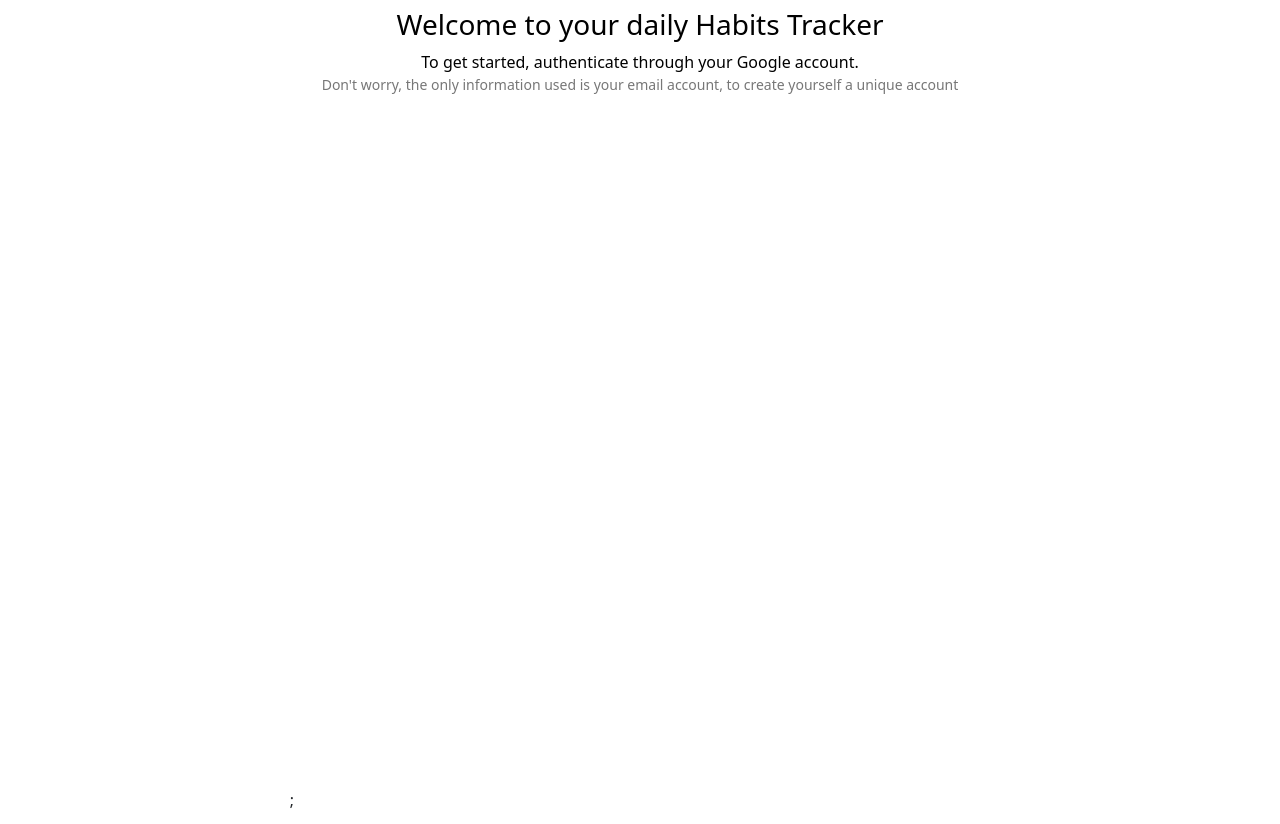
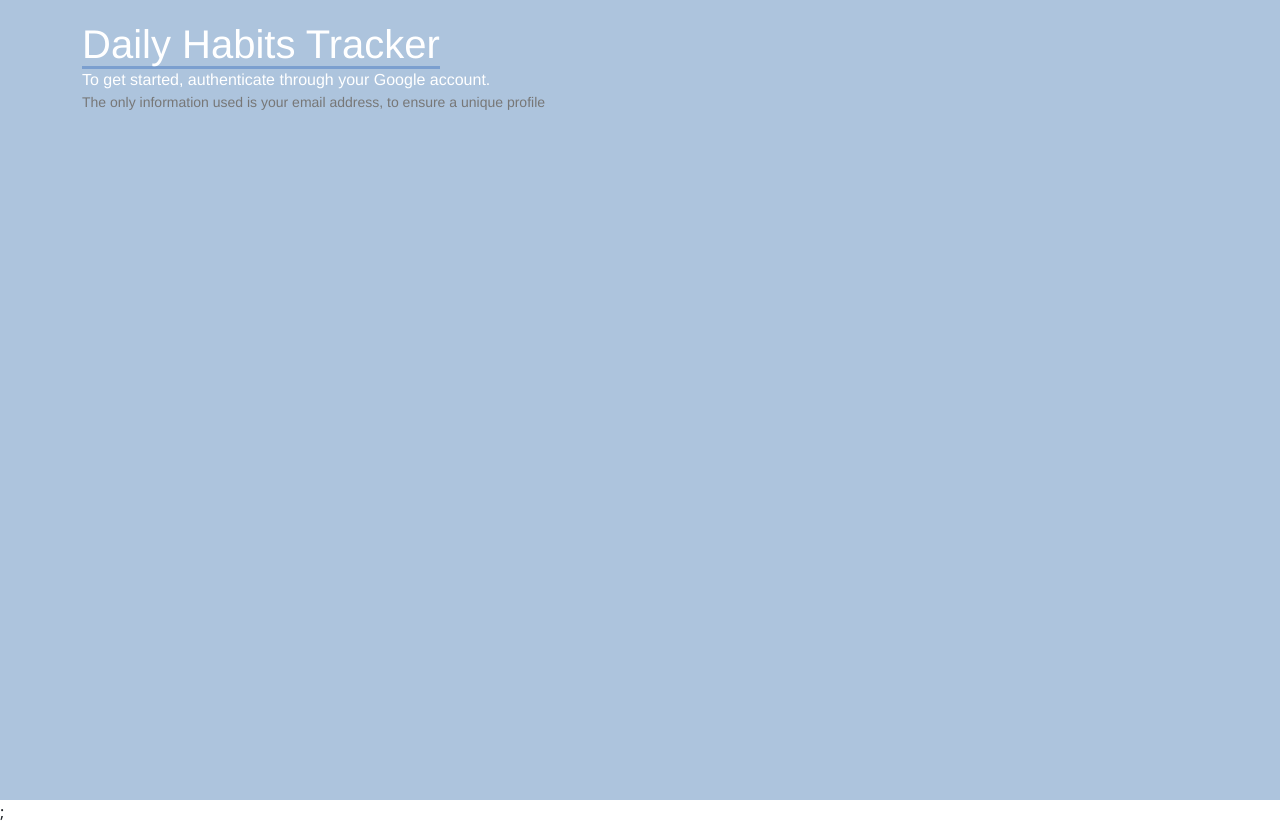
Before and after one commit to HarunFeraidon/habits-tracker, a React (Create React App) app in the folder frontend/: page / in a window 1280 px wide. Built offline with nearby package versions, Linux system fonts and the light colour scheme.

Commit message:
finished styling

```diff
--- a/frontend/src/App.css
+++ b/frontend/src/App.css
@@ -1,16 +1,17 @@
 .App {
-  background-color: white;
+  background-color: #ADC4DD;
+  font-family: Helvetica;
   min-height: 100vh;
-  color: black;
+  color: white;
   padding:20px;
 }
 
-body {
+/* body {
   display: flex;
   justify-content: center;
   align-items: center;
   height: 100vh;
-}
+} */
 
 .container {
   margin-bottom: 10px;
@@ -24,3 +25,13 @@ body {
 .welcome {
   margin-bottom: 0; /* Remove margin-bottom */
 }
+
+h1 {
+  display: inline;
+  border-bottom: 3px solid #7B9FCF;
+}
+
+.primary-button {
+  background-color: #4c76ad !important;
+  margin: 2px;
+}
--- a/frontend/src/App.js
+++ b/frontend/src/App.js
@@ -110,9 +110,9 @@ function App() {
       {Cookies.get("authToken") ? (
         <div className="container text-center">
           <div className="row justify-content-md-center">
-            <h4>Track Your Goals</h4>
+            <h3>Daily Habits Tracker</h3>
           </div>
-          <button onClick={handleLogout} className="btn btn-danger">Sign out</button>
+          <button onClick={handleLogout} className="btn btn-outline-dark">Sign out</button>
           <div className="row ">
             {/* Render TextForm component */}
             <TextForm submitFunction={handleCreate} />
@@ -120,13 +120,15 @@ function App() {
         </div>
       ) : (
           <div class="container">
-            <h3 class="text-center">Welcome to your daily Habits Tracker</h3>
-            <p class="text-center welcome">To get started, authenticate through your Google account.</p>
-            <p class="text-center subtle-text welcome">Don't worry, the only information used is your email account, to create yourself a unique account</p>
-            <GoogleLogin
-              onSuccess={responseMessage}
-              onError={errorMessage}
-            />
+            <h1 class="text-center">Daily Habits Tracker</h1> <br />
+            <p class=" welcome">To get started, authenticate through your Google account.</p>
+            <p class="subtle-text welcome">The only information used is your email address, to ensure a unique profile</p>
+            <div class="text-center">
+              <GoogleLogin
+                onSuccess={responseMessage}
+                onError={errorMessage}
+              />
+            </div>
           </div>
       )}
 
--- a/frontend/src/components/Chart.js
+++ b/frontend/src/components/Chart.js
@@ -31,11 +31,11 @@ function Chart(props) {
                         <h3>{props.title}</h3>
                     </div>
                     <div className="col-12">
-                        <button className='btn btn-primary'
+                        <button className='btn btn-primary primary-button'
                             onClick={() => handleUpdate(props.id)}> Complete today</button>
                     </div>
                     <div className="col-12">
-                        <button className='btn btn-primary'
+                        <button className='btn btn-primary primary-button'
                             onClick={() => handleDelete(props.id)}> Delete Chart</button>
                     </div>
                 </div>
--- a/frontend/src/components/TextForm.js
+++ b/frontend/src/components/TextForm.js
@@ -15,14 +15,15 @@ function TextForm(props) {
 
     return (
         <form onSubmit={handleSubmit}>
-            <label htmlFor="text-input">Enter some text:</label>
+            <label htmlFor="text-input">Create a chart:</label>
             <input
                 id="text-input"
                 type="text"
                 value={text}
                 onChange={handleChange}
+                placeholder="What is your goal?"
             />
-            <button className='btn btn-primary' type="submit">Submit</button>
+            <button className='btn btn-primary primary-button' type="submit">Submit</button>
         </form>
     );
 }
```
